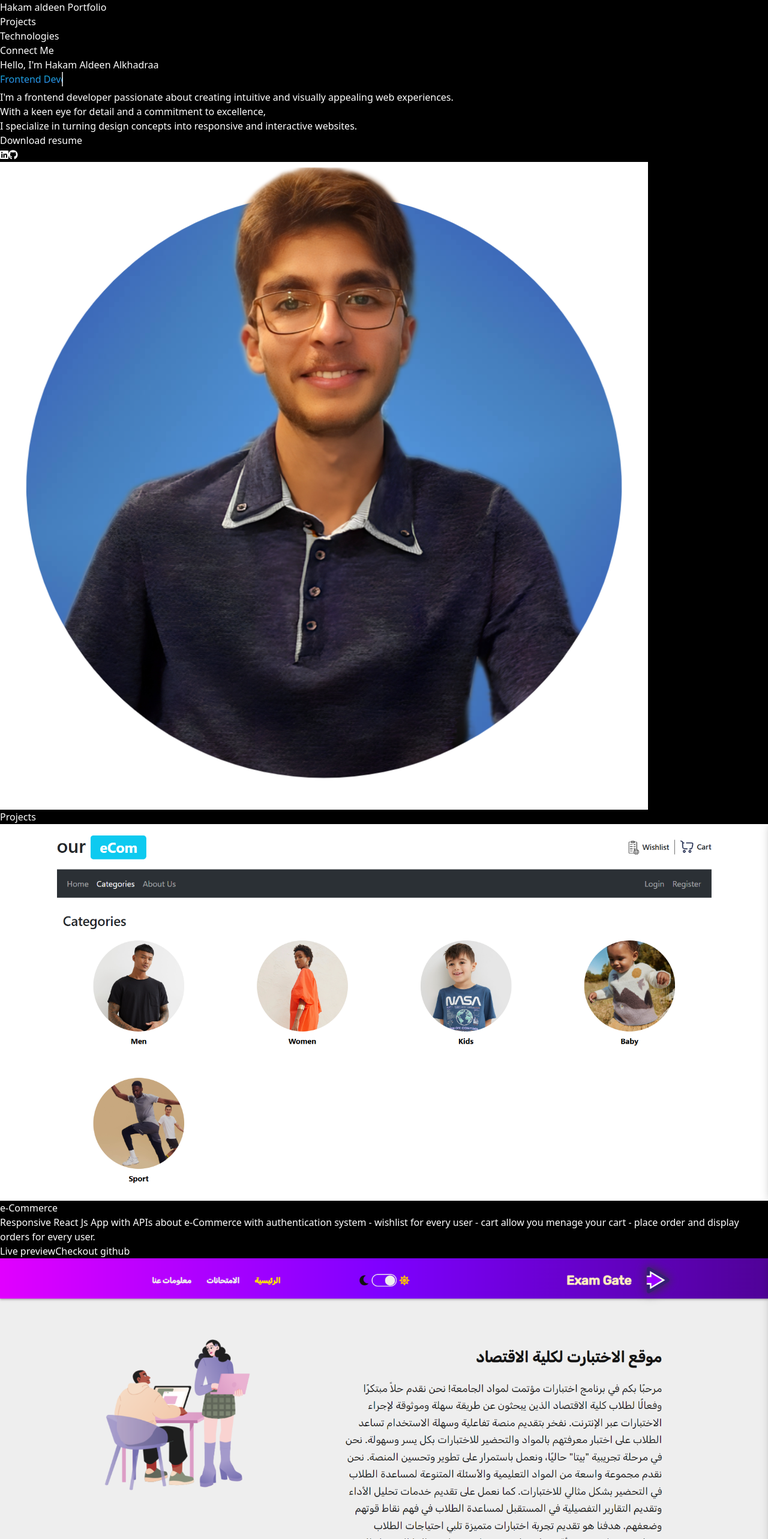
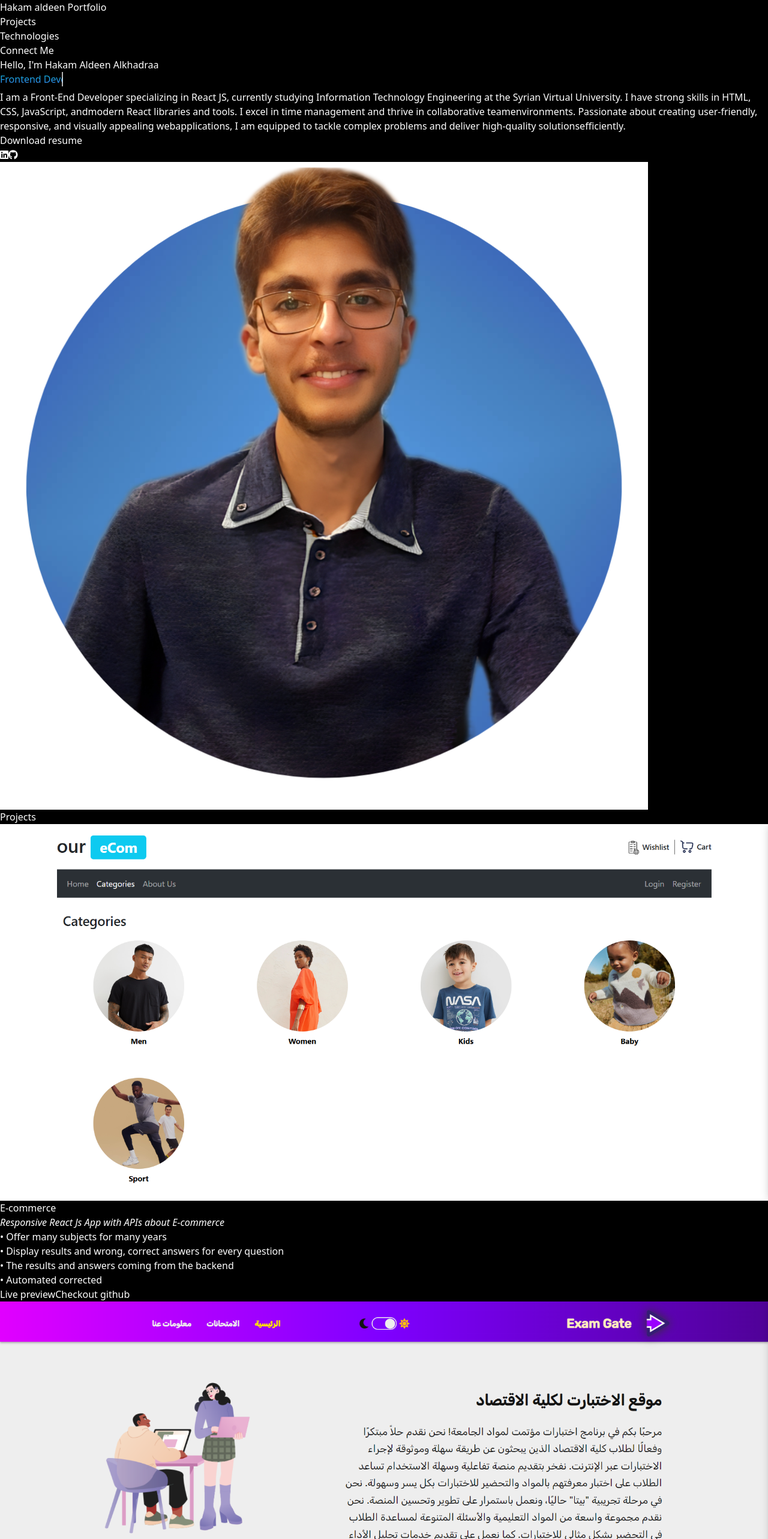
Before and after one commit to Hakam-aldeen-Kh/Portfolio, a React (Vite) app: page / in a window 1280 px wide. Shown: the top 2566 px of the page at 60% size. Built offline with nearby package versions, Linux system fonts and the light colour scheme.

Commit message:
some edit

```diff
--- a/src/App.jsx
+++ b/src/App.jsx
@@ -6,8 +6,8 @@ import Bondi from "./assets/Bondi.png";
 import Elzero from "./assets/Elzero.png";
 import Leon from "./assets/Leon.png";
 import Redux from "./assets/redux-svgrepo-com.svg";
-import TypeScript from "./assets/typescript-icon-svgrepo-com.svg"
-import TailwindCSS from "./assets/tailwind-css-svgrepo-com.svg"
+import TypeScript from "./assets/typescript-icon-svgrepo-com.svg";
+import TailwindCSS from "./assets/tailwind-css-svgrepo-com.svg";
 import myPhoto from "./assets/myPhoto.png";
 import ArrowDown from "./assets/arrow-down.svg";
 import myCv from "./PDFs/Hakam aldeen Alkhadraa.pdf";
@@ -80,7 +80,7 @@ function App() {
         {/* Intro/Banner section */}
         <section>
           <div className="container m-auto px-4 pt-12 pb-12 sm:pt-20 flex flex-col sm:flex-row gap-6 text-center sm:text-left">
-            <div>
+            <div className=" w-full md:max-w-[60%]">
               <h2 className="font-bold text-4xl">
                 Hello, I'm Hakam Aldeen Alkhadraa
               </h2>
@@ -91,12 +91,15 @@ function App() {
               </div>
               <div>
                 <p className="mt-4 text-gray-400">
-                  I'm a frontend developer passionate about creating intuitive
-                  and visually appealing web experiences.
-                  <br /> With a keen eye for detail and a commitment to
-                  excellence,
-                  <br /> I specialize in turning design concepts into responsive
-                  and interactive websites.
+                  I am a Front-End Developer specializing in React JS, currently
+                  studying Information Technology Engineering at the Syrian
+                  Virtual University. I have strong skills in HTML, CSS,
+                  JavaScript, andmodern React libraries and tools. I excel in
+                  time management and thrive in collaborative teamenvironments.
+                  Passionate about creating user-friendly, responsive, and
+                  visually appealing webapplications, I am equipped to tackle
+                  complex problems and deliver high-quality
+                  solutionsefficiently.
                 </p>
                 <a
                   href={myCv}
@@ -140,12 +143,15 @@ function App() {
             <div className="flex flex-col sm:flex-row gap-10 mt-11">
               <div className="border border-gray-500 rounded-md p-5 flex-1">
                 <img src={Ecommerce} className="w-full h-[30vh]" />
-                <h3 className="text-2xl font-semibold mt-8">e-Commerce</h3>
+                <h3 className="text-2xl font-semibold mt-8">E-commerce</h3>
                 <p className="text-gray-400 text-sm mt-2">
-                  Responsive React Js App with APIs about e-Commerce with
-                  authentication system - wishlist for every user - cart allow you
-                  menage your cart - place order and display orders for every
-                  user.
+                  <i>Responsive React Js App with APIs about E-commerce</i>{" "}
+                  <br />
+                  • Offer many subjects for many years <br />
+                  • Display results and wrong, correct answers for every
+                  question <br />
+                  • The results and answers coming from the backend <br />•{" "}
+                  Automated corrected
                 </p>
                 <div className="flex justify-between gap-2 mt-12 items-end">
                   <a
@@ -172,8 +178,11 @@ function App() {
                 <img src={ExamGate} className="w-full h-[30vh]" />
                 <h3 className="text-2xl font-semibold mt-8">Exam Gate</h3>
                 <p className="text-gray-400 text-sm mt-2">
-                  Responsive Web Application Offers a Completed Automated Exam
-                  Work Experience with backend developer team
+                  <i>Exam Automated an Offers Application Web Responsive</i>
+                  • Offer many subjects for many years <br />
+                  • Display results and wrong, correct answers for every
+                  question <br /> • The results and answers coming from the
+                  backend <br /> • Automated corrected
                 </p>
                 <div className="flex mt-5 gap-2">
                   <a
@@ -341,7 +350,10 @@ function App() {
               <div className="mt-8">
                 <div className="flex justify-between items-center">
                   <h2 className="font-semibold">
-                  <img src={TailwindCSS} className="w-7 inline-block pb-2 me-3 " />
+                    <img
+                      src={TailwindCSS}
+                      className="w-7 inline-block pb-2 me-3 "
+                    />
                     Tailwind CSS
                   </h2>
                   <p className="text-gray-500">75%</p>
@@ -361,7 +373,10 @@ function App() {
               <div className="mt-8">
                 <div className="flex justify-between items-center">
                   <h2 className="font-semibold">
-                  <img src={TypeScript} className="w-6 inline-block pb-2 me-3 " />
+                    <img
+                      src={TypeScript}
+                      className="w-6 inline-block pb-2 me-3 "
+                    />
                     TypeScript
                   </h2>
                   <p className="text-gray-500">70%</p>
```
Also changed, not shown: 1 other file (tests, documents, lock files or other folders).
